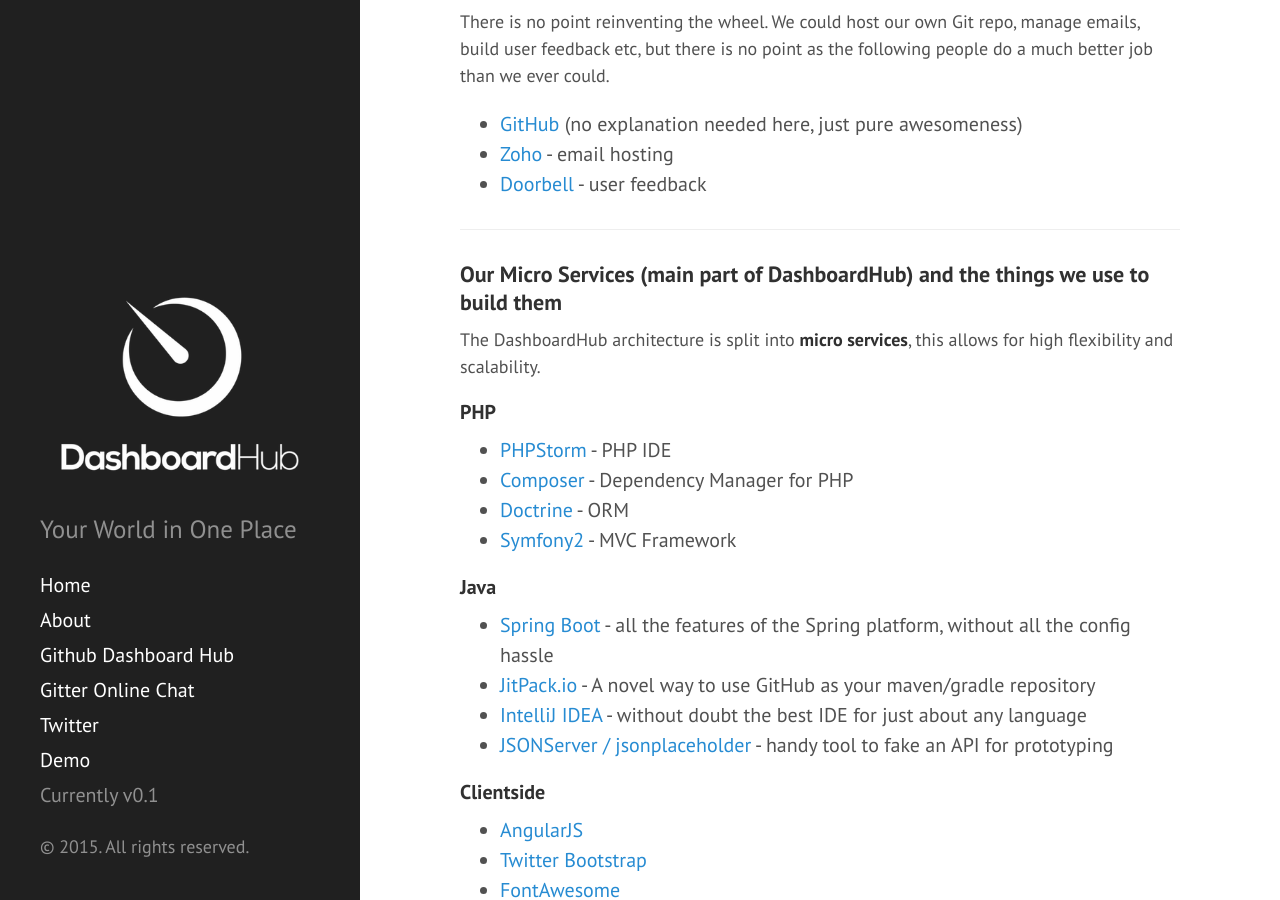
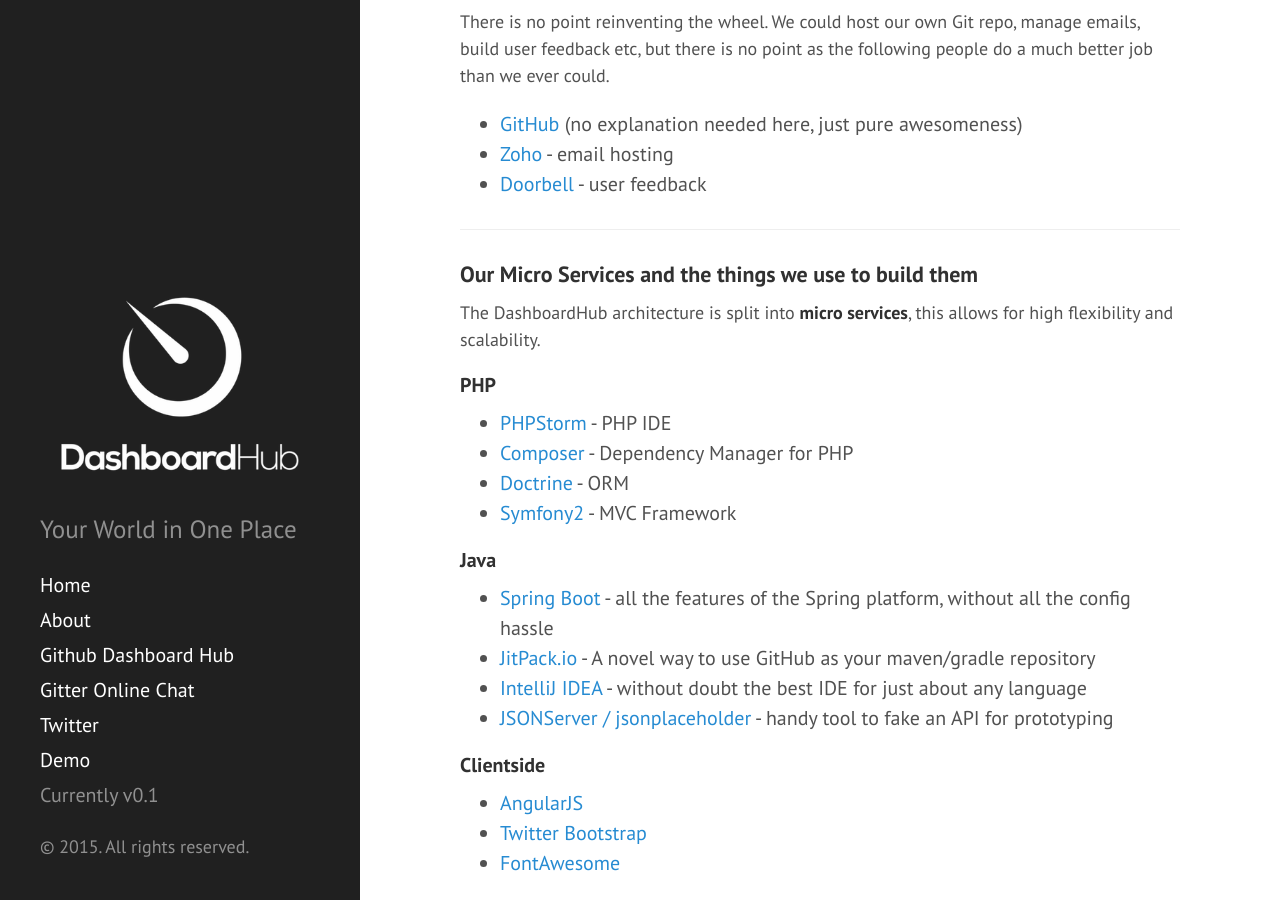
Before and after one commit to DashboardHub/Blog, a Jekyll site: the page built from _posts/2015-06-21-great-open-source-tools-dashboardhub-use.md, in a window 1280 px wide and 900 px high, scrolled down 974 px. Built offline with Jekyll 4.4.1, drawn with Linux system fonts in a browser that asks for light colours; nearby versions of some CDN libraries; Markdown is read by kramdown in place of the engine named in the settings; a script that is not in the unit is left out; comment, search, counter and statistics services are not loaded.

Commit message:
Update 2015-06-21-great-open-source-tools-dashboardhub-use.md
shorten section title

```diff
--- a/_posts/2015-06-21-great-open-source-tools-dashboardhub-use.md
+++ b/_posts/2015-06-21-great-open-source-tools-dashboardhub-use.md
@@ -39,7 +39,7 @@
 
 ---
 
-### Our Micro Services (main part of DashboardHub) and the things we use to build them
+### Our Micro Services and the things we use to build them
 
 The DashboardHub architecture is split into **micro services**, this allows for high flexibility and scalability.
 
```
